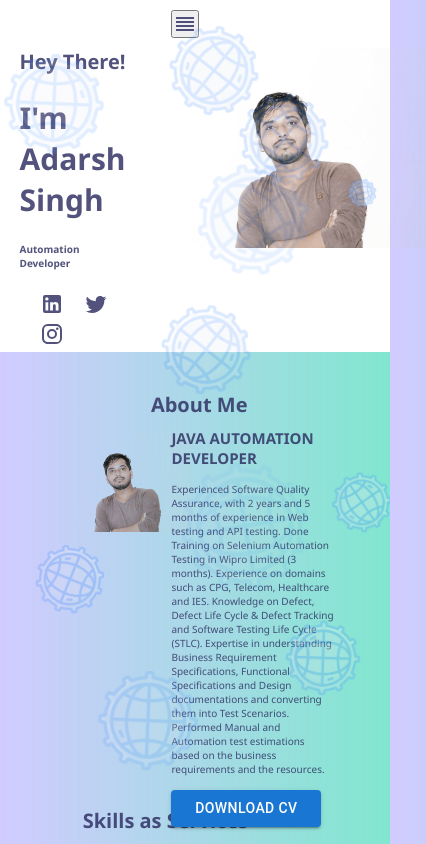
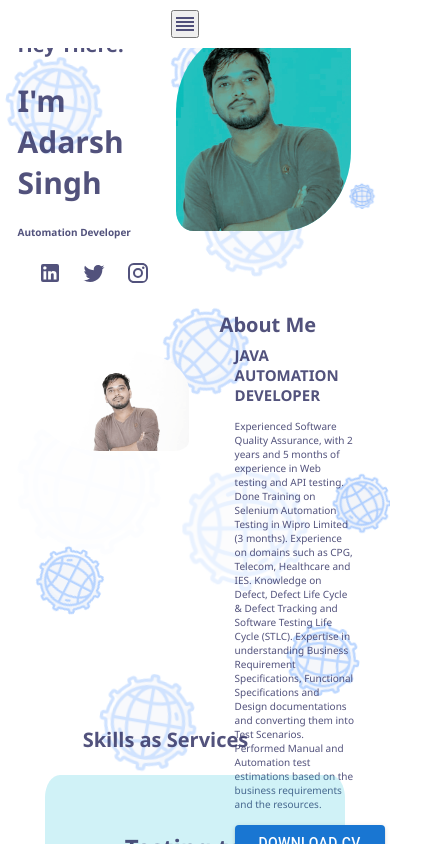
Before and after one commit to adarsh-arsh/web-resume, a React (Create React App) app: page / in a window 390 px wide. Shown: the top 844 px of the page, 426 px wide, since content can reach past the window. Built offline with nearby package versions, Linux system fonts and the light colour scheme.

Commit message:
commit16

```diff
--- a/public/index.html
+++ b/public/index.html
@@ -24,7 +24,7 @@
       work correctly both with client-side routing and a non-root public URL.
       Learn how to configure a non-root public URL by running `npm run build`.
     -->
-    <title>React App</title>
+    <title>Automated</title>
   </head>
   <body>
     <noscript>You need to enable JavaScript to run this app.</noscript>
--- a/src/App.css
+++ b/src/App.css
@@ -12,10 +12,12 @@ body {
   padding: 0;
   background: linear-gradient(
     90deg,
-    #7462ff54,
-    #23d5ab93
+
+    #ecebf354,
+    #23d5ab93,
+    #23d53b93
   );
-  background-size: 100% 100%;
+  background-size: 400% 400%;
   animation: color 12s ease-in-out infinite;
  overflow-x: hidden;
 
--- a/src/App.js
+++ b/src/App.js
@@ -8,9 +8,12 @@ function App() {
   return (
     <div className="App">
      <Header/>
+     <div>
      <About/>
      <Skill/>
      <Footer/>
+     </div>
+
 
     </div>
   );
--- a/src/component/About/about.css
+++ b/src/component/About/about.css
@@ -1,6 +1,6 @@
 .container1 {
   height: 400px;
-  margin-top: 10%;
+  margin-top: 5%;
   margin-left: 10%;
   margin-right: 10%;
   display: flex;
@@ -26,25 +26,33 @@
   margin-left: auto;
   margin-right: auto;
   width: 200%;
-  height: auto;
+  height: 300px;
   margin-top: 40px;
   border-spacing: 0px;
   border-radius: 10%;
   background-position: left top;
-  background-color: transparent;
+  background-color: white;
+  width: auto;
+  border-top-left-radius: 10%;
+  border-bottom-left-radius: 40%;
+  border-top-right-radius: 40%;
+  border-bottom-right-radius: 10%;
 }
 @media only screen and (max-width: 950px) {
   .container1 .content h1 {
+    font-size: 20px;
+  }
+  .container1 .content h2 {
     font-size: 30px;
   }
-  .container1 .content h2 {
-    font-size: 40px;
-  }
   .container1 .content p {
-    font-size: 15px;
+    font-size: 12;
   }
   .header{
     height: max-content;
+  }
+  .container1 .image1 img{
+    height: 200px;
   }
 }
 @media only screen and (max-width: 750px) {
@@ -60,5 +68,8 @@
   .header{
     height: max-content;
   }
+  .container1 .image1 img{
+    height: 100px;
+  }
 
 }
--- a/src/component/Footer/footer.css
+++ b/src/component/Footer/footer.css
@@ -18,4 +18,12 @@
 }
 .foot3, .foot4{
     background-color:#08BDBA ;
+    width: 100%;
+    display: flex;
+    margin: 1%;
+    align-items: center;
+    justify-content: center;
 }
+.foot4{
+    flex-direction: column;
+}
--- a/src/component/Header/Header.js
+++ b/src/component/Header/Header.js
@@ -49,8 +49,9 @@ function Header() {
           <div className="pic">
 
 
+        <img src={pic} height="500px"></img>
 
-        <img src={pic} height="500px"></img>
+
       </div>
 
 
@@ -98,7 +99,9 @@ function Header() {
           </div>
         </div>
       </div>
+
     </nav>
+
   );
 }
 
--- a/src/component/Header/header.css
+++ b/src/component/Header/header.css
@@ -1,8 +1,7 @@
 .header {
   width: 100%;
   height: 95vh;
-  background-color: white;
-  z-index: -1;
+
 
 }
 
@@ -14,8 +13,8 @@
   padding-right: 20px;
 
   overflow: hidden;
-  position: sticky;
-
+  position: fixed;
+width: 100%;
   top: 0;
   font-size: 30px;
   font-family: cursive;
@@ -35,6 +34,7 @@
   margin-left: 20px;
   padding-left: 10%;
   padding-right: 10%;
+
 }
 
 a {
@@ -49,7 +49,8 @@ a {
 }
 .header .second {
   display: flex;
-
+  margin-top: 8%;
+  margin-right: 10%;
 }
 .header .second .name {
   flex: 60%;
@@ -68,9 +69,18 @@ a {
   font-size: 20px;
 }
 
-.header .second .pic {
-  flex: 40%;
+.header .second .pic img{
+  flex: 50%;
+  background-color: #08BDBA;
+  height: 500px;
+  width: auto;
+  border-top-left-radius: 40%;
+  border-bottom-left-radius: 10%;
+  border-top-right-radius: 10%;
+  border-bottom-right-radius: 40%;
+
 }
+
 .header .navbar button {
   display: none;
   margin-left: 0;
@@ -98,7 +108,7 @@ a {
   .header{
     height: max-content;
   }
-  .header .pic img{
+  .header .second .pic img{
     height: 300px;
   }
 }
@@ -109,20 +119,22 @@ a {
   }
   .header .navbar button {
     display: flex;
+    flex-direction: column-reverse;
   }
 
   .header .navbar .links {
     display: none;
+    justify-self: right;
   }
 
   .header .navbar #hidden {
     position: relative;
     left: 0px;
     top: 80px;
-    height: 250px;
-    max-height: 250px;
+    height: 400px;
+    max-height: 400px;
     width: 100%;
-    background-color: #021e39;
+    background-color: #08BDBA;
     display: flex;
     flex-direction: column;
     align-items: right;
@@ -141,7 +153,7 @@ a {
   .header .second .name h3 {
     font-size: 10px;
   }
-  .header .pic img{
+  .header .second .pic img{
     height: 200px;
   }
 
@@ -155,7 +167,7 @@ a {
   width: 100%;
   height: 100%;
   overflow: hidden;
-  z-index: 1;
+
   background-color: transparent;
 }
 .wrapper {
@@ -164,8 +176,9 @@ a {
   left: 0px;
   width: 100%;
   height: 100%;
+  background-color: white;
   overflow: hidden;
-  z-index: 1;
+  z-index: -1;
 }
 .box div {
   position: absolute;
@@ -241,7 +254,7 @@ a {
 @keyframes animate {
   0% {
     transform: scale(0) translateY(-90px) rotate(360deg);
-    opacity: 0.7;
+    opacity: 1;
   }
   100% {
     transform: scale(1.5) translateY(-90px) rotate(-180deg);
--- a/src/component/Skill/skill.css
+++ b/src/component/Skill/skill.css
@@ -42,7 +42,7 @@
    margin-bottom: 2%;
 }
 .container .boxContainer :hover{
-    background-color: rgba(23, 190, 212, 1);
+    background-color: #08BDBA;
     border-radius: 5%;
 
 }
```
Also changed, not shown: src/component/Header/pic.png, 13 other files (tests, documents, lock files or other folders).
